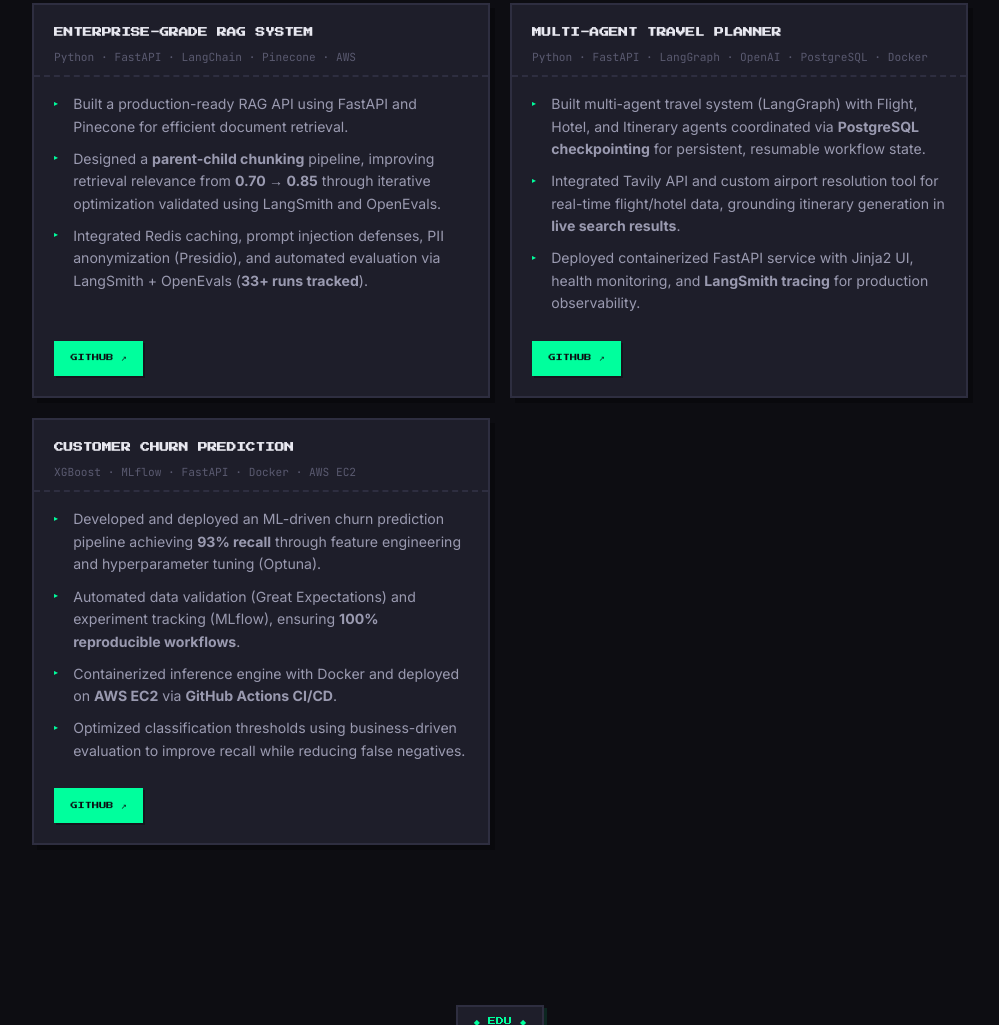
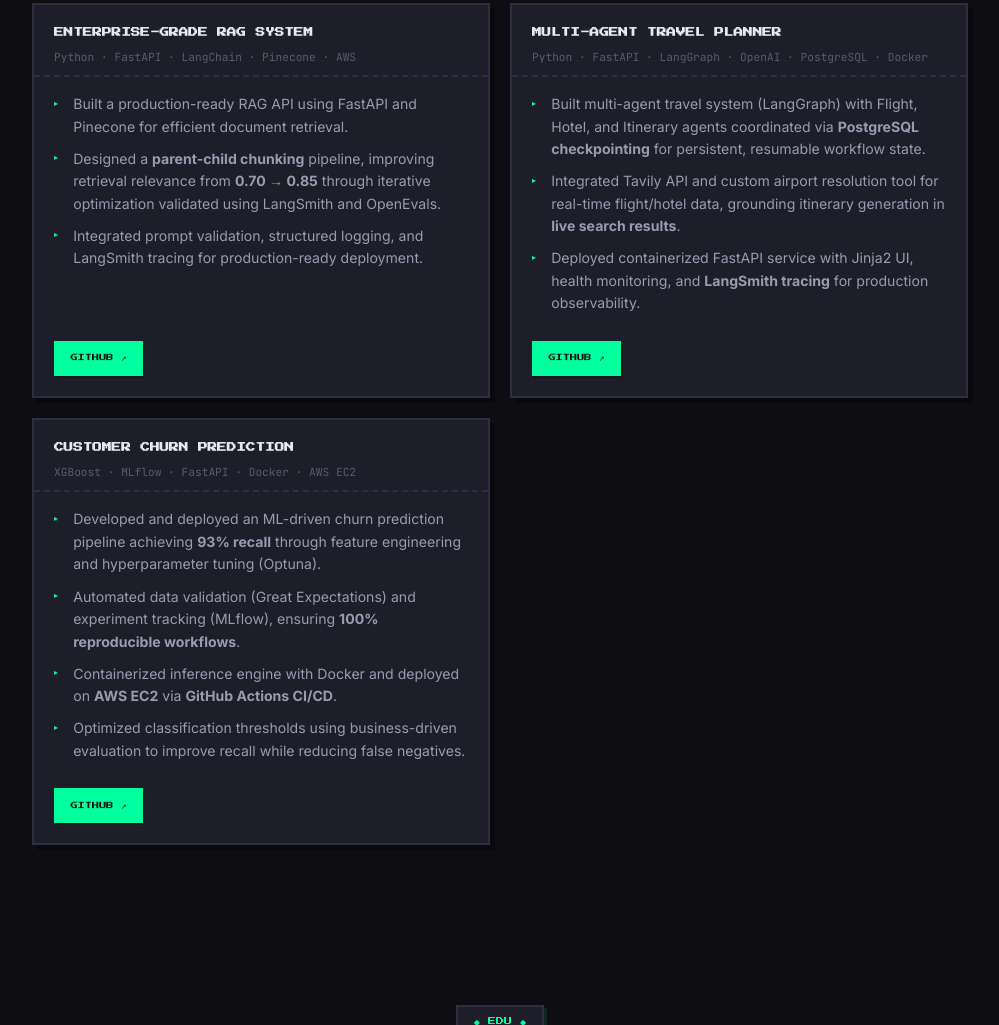
Before and after one commit to nihalsiddiqui7/portfolio-website-updated, a plain HTML site: page index.html in a window 1280 px wide. Shown: the part 2378-3403 px from the top of the page, without its empty margins (140-1139 px from the left). Drawn offline with Linux system fonts and the light colour scheme.

Commit message:
project cards updated

```diff
--- a/index.html
+++ b/index.html
@@ -866,7 +866,7 @@
                 <ul>
                     <li>Built a production-ready RAG API using FastAPI and Pinecone for efficient document retrieval.</li>
                     <li>Designed a <strong>parent-child chunking</strong>  pipeline, improving retrieval relevance from <strong>0.70 → 0.85</strong> through iterative optimization validated using LangSmith and OpenEvals.</li>
-                    <li>Integrated Redis caching, prompt injection defenses, PII anonymization (Presidio), and automated evaluation via LangSmith + OpenEvals (<strong>33+ runs tracked</strong>).</li>
+                    <li>Integrated prompt validation, structured logging, and LangSmith tracing for production-ready deployment.</li>
                 </ul>
             </div>
             <div class="project-footer">
```
